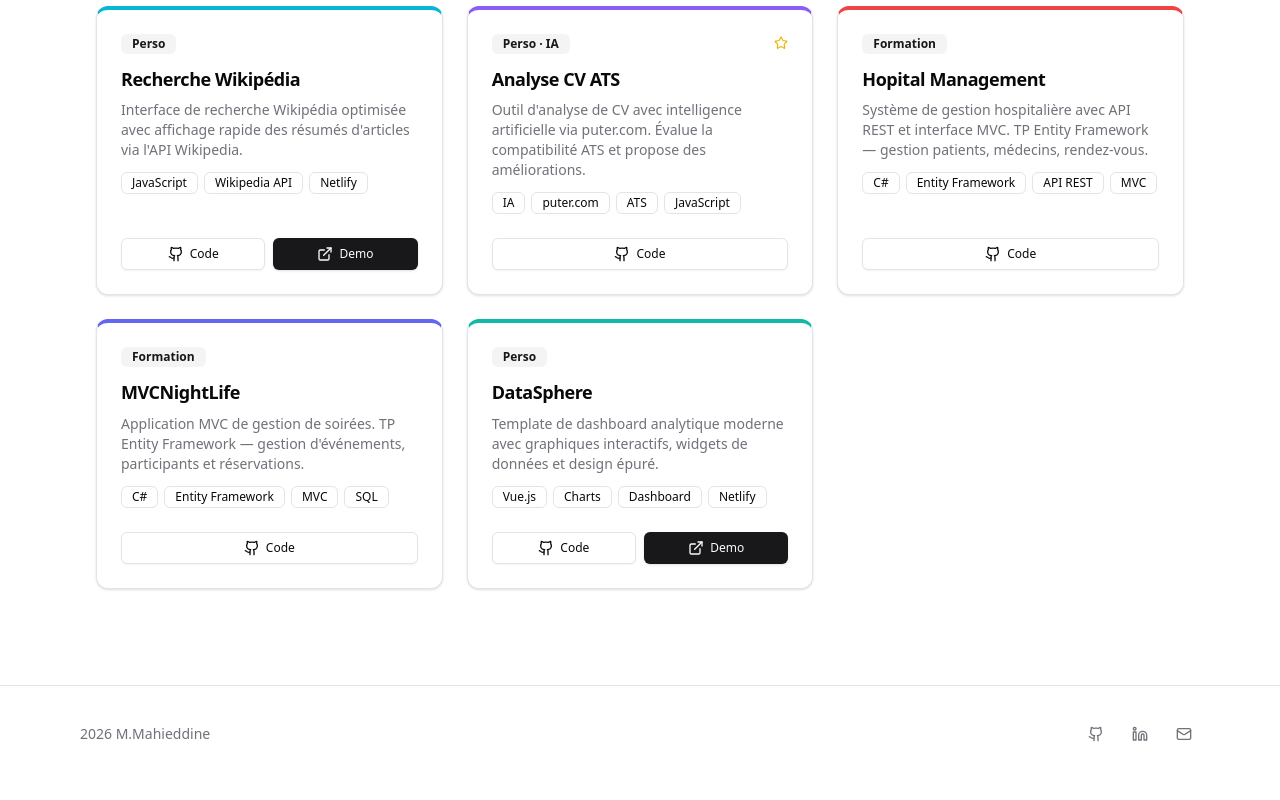
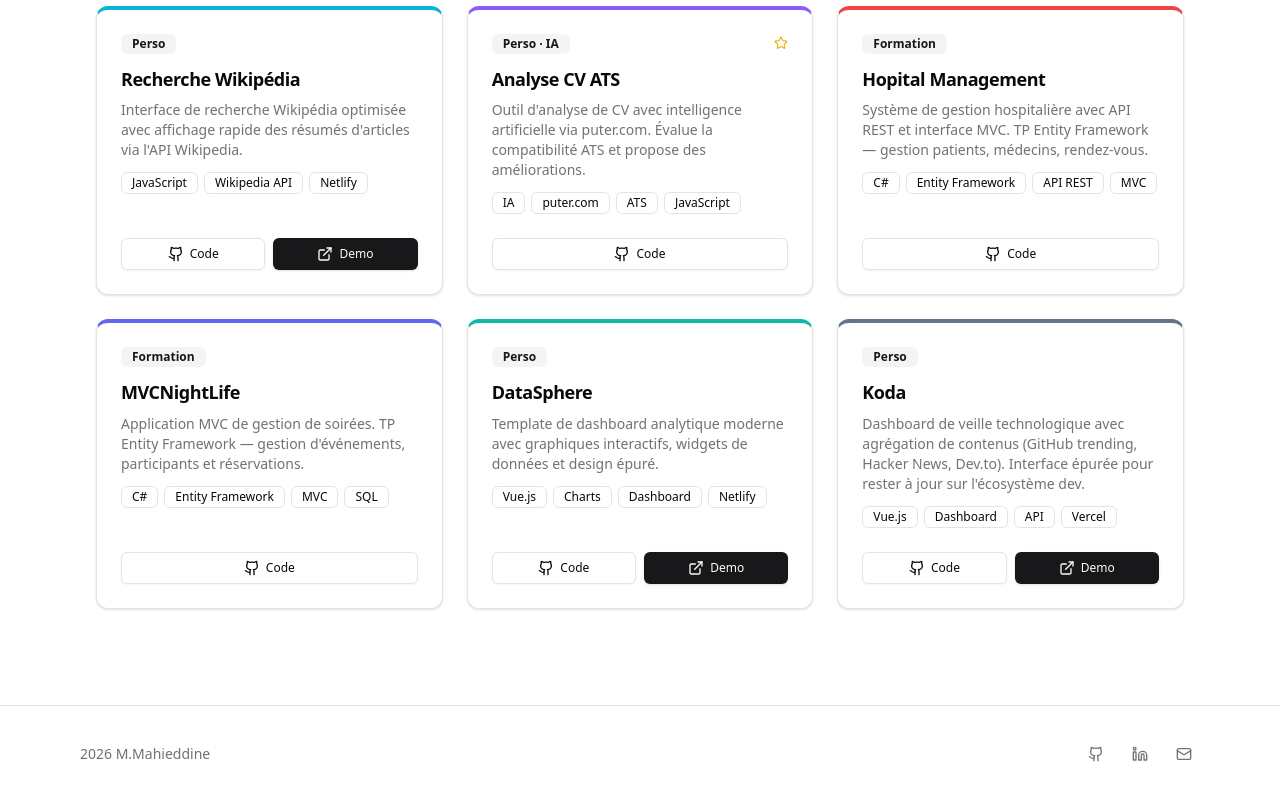
Before and after one commit to Mylan699/Portfolio-2026, a Nuxt app: page /projects in a window 1280 px wide. Shown: the part 1114-1914 px from the top of the page. Built offline with nearby package versions, Linux system fonts and the light colour scheme.

Commit message:
KODA App

```diff
--- a/app/pages/projects.vue
+++ b/app/pages/projects.vue
@@ -138,6 +138,17 @@ const projects = [
     github: 'https://github.com/Mylan699/DataSphere',
     demo: 'https://dataspheree.netlify.app/',
     accent: 'border-t-4 border-t-teal-500',
+    badge: 'Perso',
+    featured: false,
+  },
+  {
+    title: 'Koda',
+    category: 'perso' as Category,
+    description: 'Dashboard de veille technologique avec agrégation de contenus (GitHub trending, Hacker News, Dev.to). Interface épurée pour rester à jour sur l\'écosystème dev.',
+    tags: ['Vue.js', 'Dashboard', 'API', 'Vercel'],
+    github: 'https://github.com/Mylan699/KODA',
+    demo: 'https://koda-gray.vercel.app/',
+    accent: 'border-t-4 border-t-slate-500',
     badge: 'Perso',
     featured: false,
   },
```
